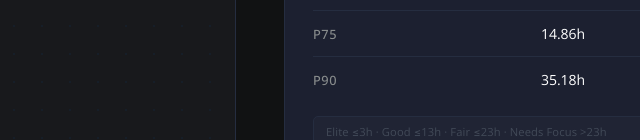
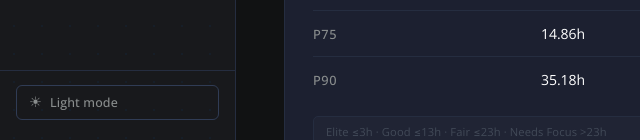
Before and after one commit to mpantic-tricentis/ta-metrics-eng, a website: page site/pr-metrics.html in a window 1280 px wide. Shown: the part 660-800 px from the top of the page, 0-640 px from the left. Drawn offline with nearby package versions, Linux system fonts and the light colour scheme.

Commit message:
feat: add light theme with persistent toggle
Adds a full Tricentis-branded light mode (white cards, #F2F5F9 bg,
Tricentis Blue #004C97 accent) alongside the existing dark mode.
A ☀/☾ toggle button in the sidebar footer switches themes; the choice
is saved to localStorage and re-applied via an inline head script to
avoid flash on page load. Sidebar is now sticky so the toggle stays
in view regardless of content length.

Co-Authored-By: Claude Sonnet 4.6 <noreply@anthropic.com>

```diff
--- a/site/assets/css/styles.css
+++ b/site/assets/css/styles.css
@@ -51,13 +51,14 @@ body {
 
 .sidebar {
   width: 236px;
-  min-height: 100vh;
+  height: 100vh;
+  position: sticky;
+  top: 0;
   background: var(--surface);
   display: flex;
   flex-direction: column;
   flex-shrink: 0;
   border-right: 1px solid var(--border);
-  position: relative;
   overflow: hidden;
 }
 
@@ -462,3 +463,98 @@ body {
   font-size: 0.9rem;
   margin-top: 16px;
 }
+
+/* ── Light theme ──────────────────────────────────────── */
+
+[data-theme="light"] {
+  --bg:            #F2F5F9;
+  --surface:       #E8EDF4;
+  --card:          #FFFFFF;
+  --card-hover:    #F8FAFC;
+  --border:        #D4DCE8;
+  --border-active: #B8C6D8;
+
+  --accent:        #004C97;
+  --accent-dim:    rgba(0, 76, 151, 0.07);
+  --accent-glow:   0 0 20px rgba(0, 76, 151, 0.09);
+
+  --text:          #181816;
+  --text-muted:    #596070;
+  --text-dim:      #9BA5B3;
+
+  --tier-elite-bg:         rgba(76, 175, 80, 0.10);
+  --tier-elite-text:       #1B5E20;
+  --tier-good-bg:          rgba(0, 119, 182, 0.08);
+  --tier-good-text:        #0077B6;
+  --tier-fair-bg:          rgba(255, 152, 0, 0.10);
+  --tier-fair-text:        #B35A00;
+  --tier-needs-focus-bg:   rgba(211, 47, 47, 0.08);
+  --tier-needs-focus-text: #B71C1C;
+}
+
+[data-theme="light"] .sidebar::before {
+  background-image: radial-gradient(circle, rgba(0, 76, 151, 0.20) 1px, transparent 1px);
+  opacity: 0.45;
+}
+
+[data-theme="light"] .sidebar-brand::after {
+  opacity: 0.35;
+}
+
+[data-theme="light"] .ladder-legend {
+  background: rgba(0, 0, 0, 0.03);
+}
+
+/* ── Theme transitions ────────────────────────────────── */
+
+body,
+.sidebar,
+.metric-card,
+.filter-select,
+.ladder-legend,
+.period,
+.nav-item,
+.empty-state,
+.load-error {
+  transition: background-color 0.25s ease, color 0.2s ease, border-color 0.25s ease;
+}
+
+/* ── Theme toggle ─────────────────────────────────────── */
+
+.sidebar-footer {
+  margin-top: auto;
+  padding: 14px 16px 20px;
+  position: relative;
+  z-index: 1;
+  border-top: 1px solid var(--border);
+}
+
+.theme-toggle {
+  display: flex;
+  align-items: center;
+  gap: 8px;
+  width: 100%;
+  padding: 8px 12px;
+  background: transparent;
+  border: 1px solid var(--border-active);
+  border-radius: 6px;
+  color: var(--text-muted);
+  font-family: 'Open Sans', sans-serif;
+  font-size: 0.78rem;
+  font-weight: 500;
+  cursor: pointer;
+  transition: background 0.15s, color 0.15s, border-color 0.15s;
+  letter-spacing: 0.01em;
+}
+
+.theme-toggle:hover {
+  background: var(--accent-dim);
+  color: var(--accent);
+  border-color: var(--accent);
+}
+
+.theme-icon {
+  font-size: 0.9rem;
+  line-height: 1;
+  flex-shrink: 0;
+}
--- a/site/assets/js/app.js
+++ b/site/assets/js/app.js
@@ -32,3 +32,26 @@ function gradeValue(metricKey, value, benchmarks) {
     }
   });
 })();
+
+(function () {
+  function applyTheme(theme) {
+    document.documentElement.setAttribute('data-theme', theme);
+    localStorage.setItem('star-theme', theme);
+    var btn = document.getElementById('theme-toggle');
+    if (!btn) return;
+    btn.querySelector('.theme-icon').textContent = theme === 'dark' ? '☀' : '☾';
+    btn.querySelector('.theme-label').textContent = theme === 'dark' ? 'Light mode' : 'Dark mode';
+  }
+
+  var saved = localStorage.getItem('star-theme') || 'dark';
+  document.addEventListener('DOMContentLoaded', function () {
+    applyTheme(saved);
+    var btn = document.getElementById('theme-toggle');
+    if (btn) {
+      btn.addEventListener('click', function () {
+        var current = document.documentElement.getAttribute('data-theme');
+        applyTheme(current === 'dark' ? 'light' : 'dark');
+      });
+    }
+  });
+})();
--- a/site/pr-metrics.html
+++ b/site/pr-metrics.html
@@ -5,6 +5,7 @@
   <meta name="viewport" content="width=device-width, initial-scale=1.0">
   <title>PR Metrics — STAR</title>
   <link rel="stylesheet" href="assets/css/styles.css">
+  <script>!function(){var t=localStorage.getItem('star-theme');document.documentElement.setAttribute('data-theme',t||'dark')}()</script>
 </head>
 <body>
   <nav class="sidebar">
@@ -16,6 +17,12 @@
       <li><a href="pr-metrics.html" class="nav-item">PR Metrics</a></li>
       <li><a href="#" class="nav-item nav-item--disabled" title="Coming soon">Summary</a></li>
     </ul>
+    <div class="sidebar-footer">
+      <button class="theme-toggle" id="theme-toggle" aria-label="Toggle colour theme">
+        <span class="theme-icon"></span>
+        <span class="theme-label"></span>
+      </button>
+    </div>
   </nav>
   <main class="content">
     <div class="page-header">
```
Also changed, not shown: site/index.html (+7 -0 lines).
